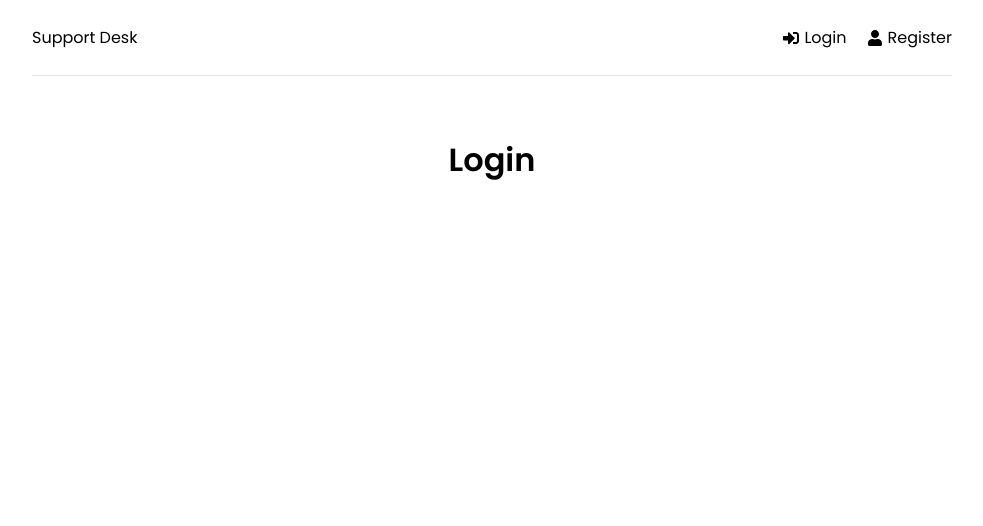
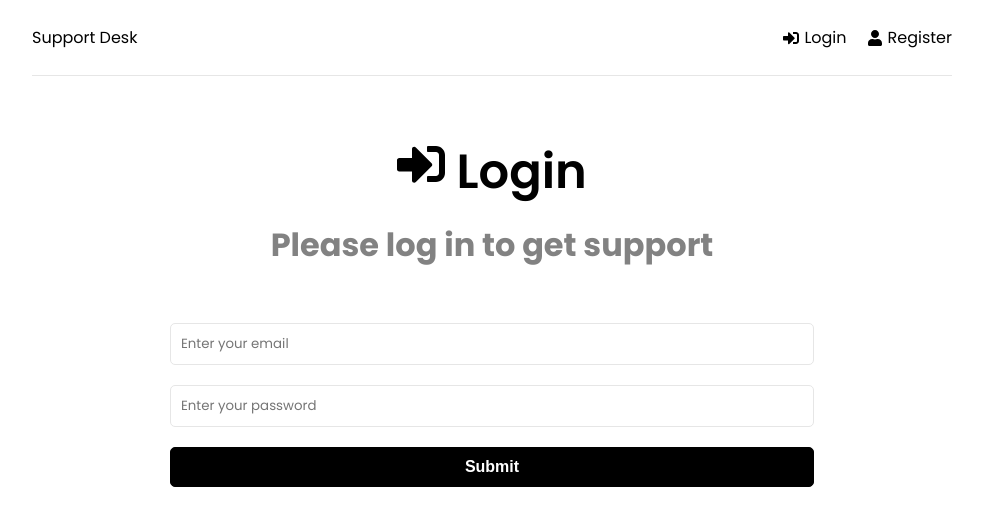
Before and after one commit to pdibenedetto/support-desk-app, a React (Create React App) app in the folder frontend/: page /login in a window 1280 px wide. Shown: the top 526 px of the page, without its empty margins (148-1131 px from the left). Built offline with nearby package versions, Linux system fonts and the light colour scheme.

Commit message:
Home, Login and Register UI

```diff
--- a/frontend/src/pages/Home.jsx
+++ b/frontend/src/pages/Home.jsx
@@ -1,8 +1,21 @@
-import React from 'react'
-
+import { Link } from 'react-router-dom'
+import { FaQuestionCircle, FaTicketAlt} from 'react-icons/fa'
 const Home = () => {
   return (
-    <div><h1>Home</h1></div>
+    <>
+      <section className="heading">
+        <h1>What do you need help with?</h1>
+        <p>Please choose from an option below</p>
+      </section>
+
+      <Link to='/new-ticket' className='btn btn-reverse btn-block'>
+        <FaQuestionCircle /> Create New Ticket
+      </Link>
+
+      <Link to='/tickets' className='btn btn-block'>
+        <FaTicketAlt /> View My Tickets
+      </Link>
+    </>
   )
 }
 
--- a/frontend/src/pages/Login.jsx
+++ b/frontend/src/pages/Login.jsx
@@ -1,8 +1,66 @@
-import React from 'react'
+import { useState } from 'react'
+import { toast } from 'react-toastify'
+import { FaSignInAlt } from 'react-icons/fa'
 
 const Login = () => {
+  const [formData, setFormData] = useState({
+    email: '',
+    password: '',
+  })
+  const { email, password } = formData
+
+  const onChange = (e) => {
+    setFormData((prevState) => ({
+      ...prevState,
+      [e.target.name]: e.target.value,
+    }))
+  }
+
+  const onSubmit = (e) => {
+    e.preventDefault()
+  }
+
   return (
-    <div><h1>Login</h1></div>
+    <>
+      <section className='heading'>
+        <h1>
+          <FaSignInAlt /> Login
+        </h1>
+        <p>Please log in to get support</p>
+      </section>
+
+      <section className='form'>
+        <form onSubmit={onSubmit}>
+          <div className='form-group'>
+            <input
+              type='email'
+              className='form-control'
+              id='email'
+              name='email'
+              value={email}
+              onChange={onChange}
+              placeholder='Enter your email'
+              required
+            />
+          </div>
+          <div className='form-group'>
+            <input
+              type='password'
+              className='form-control'
+              id='password'
+              name='password'
+              value={password}
+              onChange={onChange}
+              placeholder='Enter your password'
+              required
+            />
+          </div>
+          <div className='form-group'>
+            <button className='btn btn-block'>Submit</button>
+          </div>
+        </form>
+      </section>
+    </>
   )
 }
 
```
